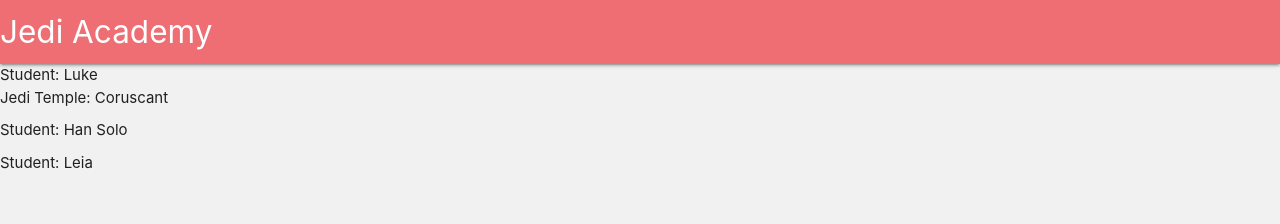
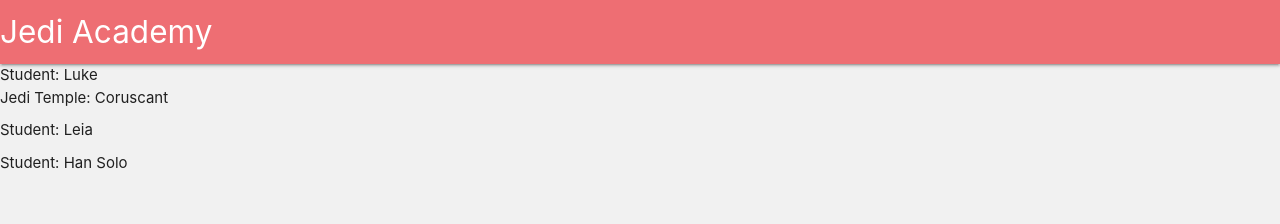
Before and after one commit to RafaelJaber/angular-init, an Angular app: page / in a window 1280 px wide. Shown: the top 224 px of the page. Built offline with nearby package versions, Linux system fonts and the light colour scheme.

Commit message:
ngIf e ngFor

```diff
--- a/src/app/app.component.html
+++ b/src/app/app.component.html
@@ -1,5 +1,3 @@
 <jad-header></jad-header>
 
-<jad-student [student]="luke"></jad-student>
-<jad-student [student]="han"></jad-student>
-<jad-student [student]="leia"></jad-student>
+<jad-student *ngFor="let student of students" [student]="student"></jad-student>
--- a/src/app/app.component.ts
+++ b/src/app/app.component.ts
@@ -1,4 +1,6 @@
 import { Component } from '@angular/core';
+
+import {StudentModel} from './student/student.model';
 
 @Component({
   selector: 'jad-root',
@@ -6,17 +8,19 @@ import { Component } from '@angular/core';
   styleUrls: ['./app.component.css']
 })
 export class AppComponent {
-  luke = {
-    name: 'Luke',
-    isJedi: true,
-    temple: 'Coruscant'
-  };
-  leia = {
+  students: StudentModel[] = [
+    {
+      name: 'Luke',
+      isJedi: true,
+      temple: 'Coruscant'
+    },
+    {
     name: 'Leia',
     isJedi: false,
-  };
-  han = {
-    name: 'Han Solo',
-    isJedi: false,
-  };
+    },
+    {
+      name: 'Han Solo',
+      isJedi: false,
+    }
+  ];
 }
--- a/src/app/student/student.component.html
+++ b/src/app/student/student.component.html
@@ -1,6 +1,6 @@
 <div style="margin-bottom: 10px;">
   Student: {{student.name}}
-  <div [hidden]="!student.isJedi">
+  <div *ngIf="student.isJedi">
     Jedi Temple: Coruscant
   </div>
 </div>
```
